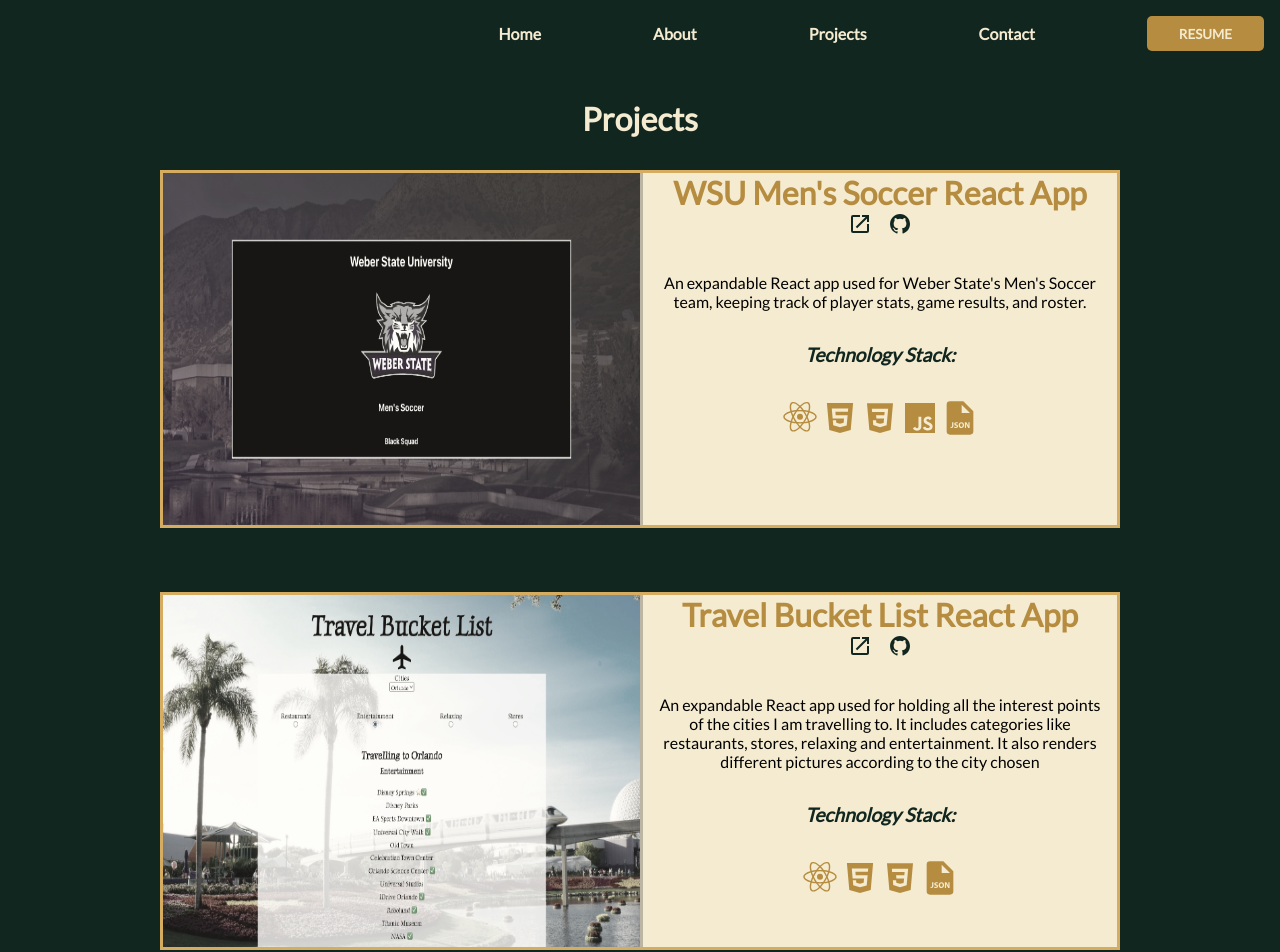
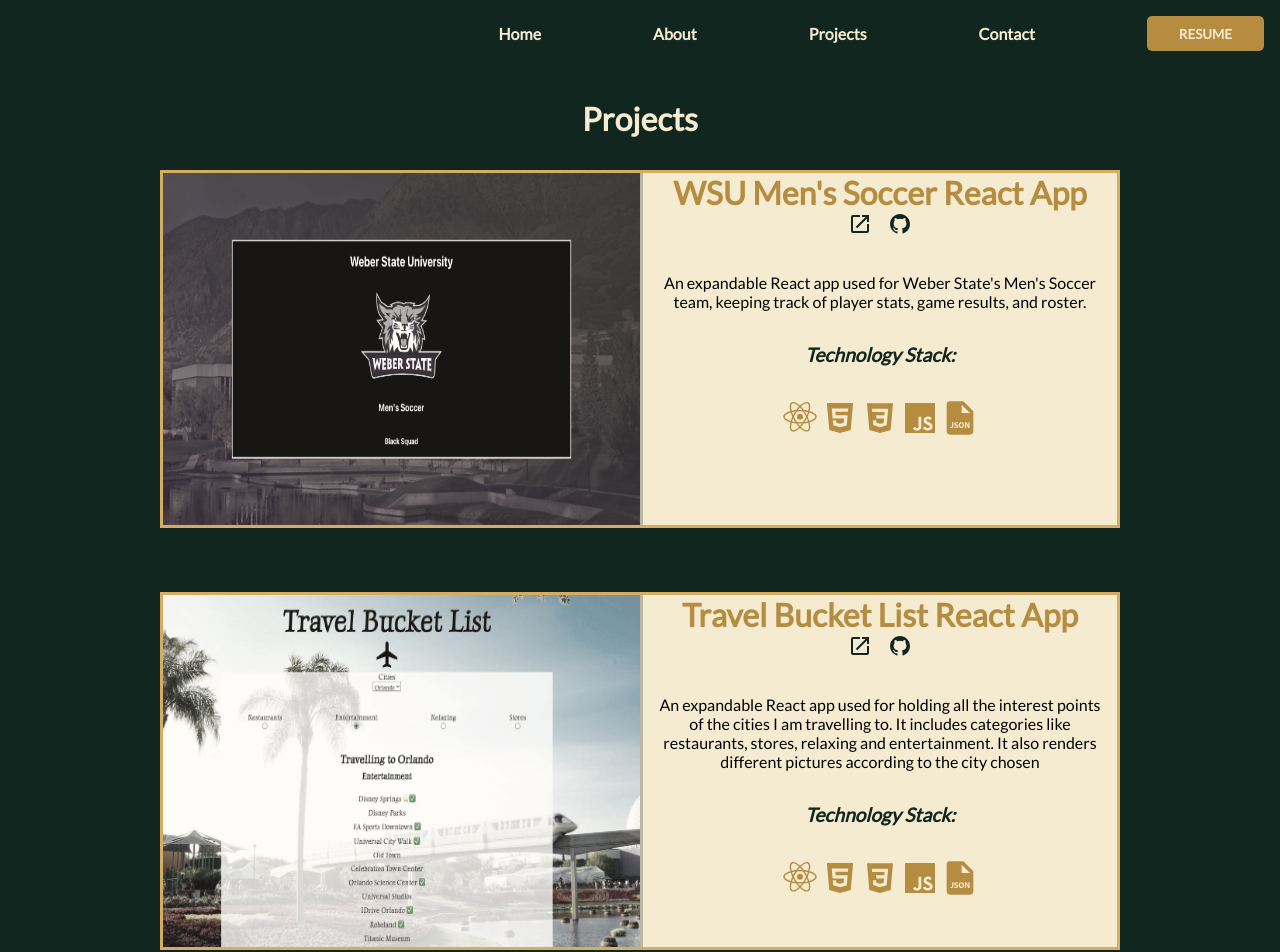
Before and after one commit to renanmbs/personalportfolio, a React (Create React App) app: page /Projects in a window 1280 px wide. Shown: the top 952 px of the page. Built offline with nearby package versions, Linux system fonts and the light colour scheme.

Commit message:
Nov 1 2023

```diff
--- a/src/components/projects/projects.js
+++ b/src/components/projects/projects.js
@@ -56,7 +56,7 @@ export class Projects extends React.Component{
                     </div>
 
                     <div className="card">
-                        <img src="/Docs/projects/travel.jpg" alt="Travel App"/>
+                        <img src="/Docs/projects/travel.jpeg" alt="Travel App"/>
 
                         <div className="inf">
                             <h3>Travel Bucket List React App</h3>
@@ -70,6 +70,7 @@ export class Projects extends React.Component{
                                 <BiLogoReact className="icon"/>
                                 <BiLogoHtml5 className="icon"/>
                                 <BiLogoCss3 className="icon"/>
+                                <BiLogoJavascript className="icon"/>
                                 <BiSolidFileJson className="icon"/>
                             </div>
                         </div>
```
Also changed, not shown: public/Docs/projects/travel.jpeg (added), public/Docs/projects/travel.jpg (deleted).
